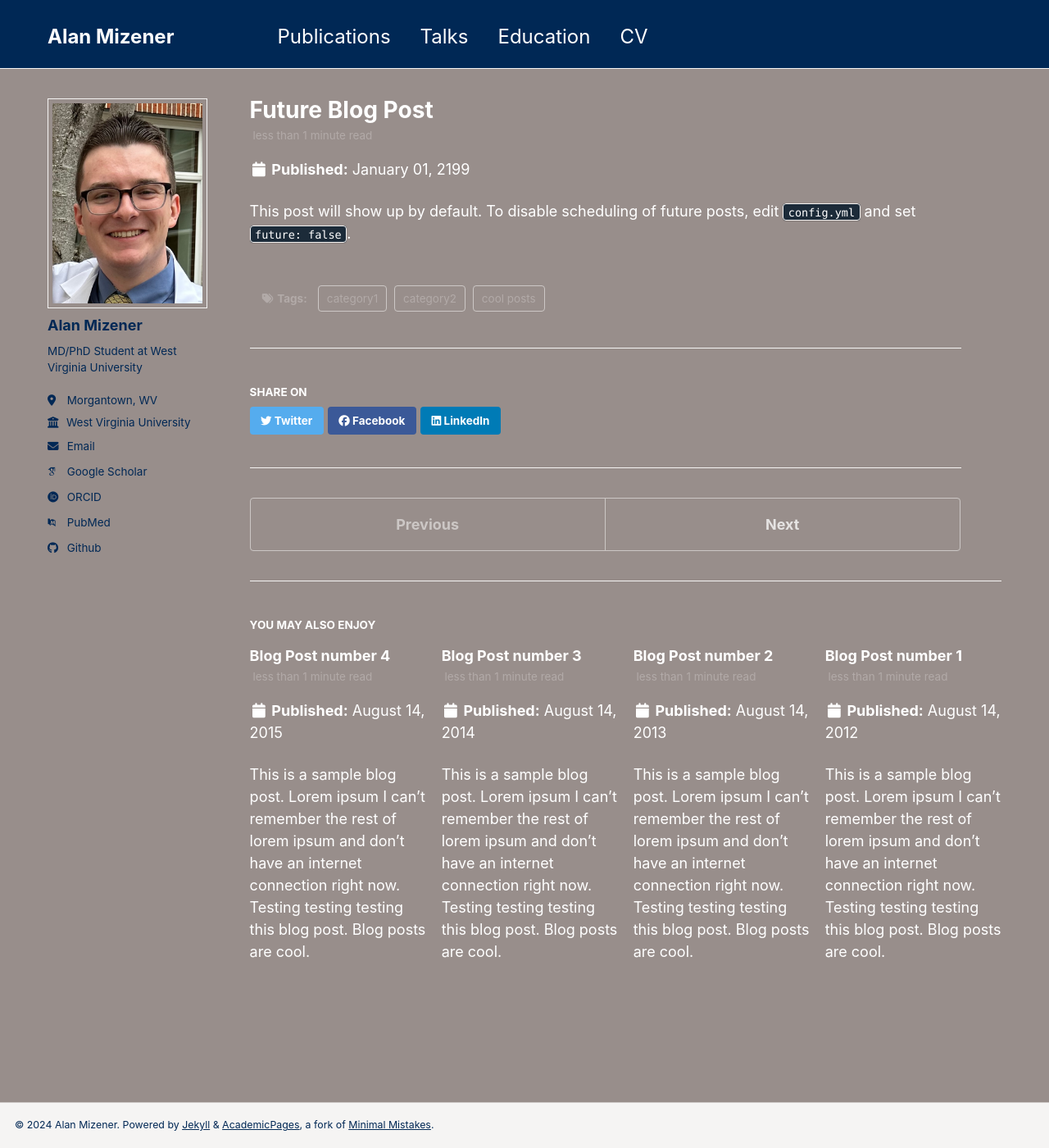
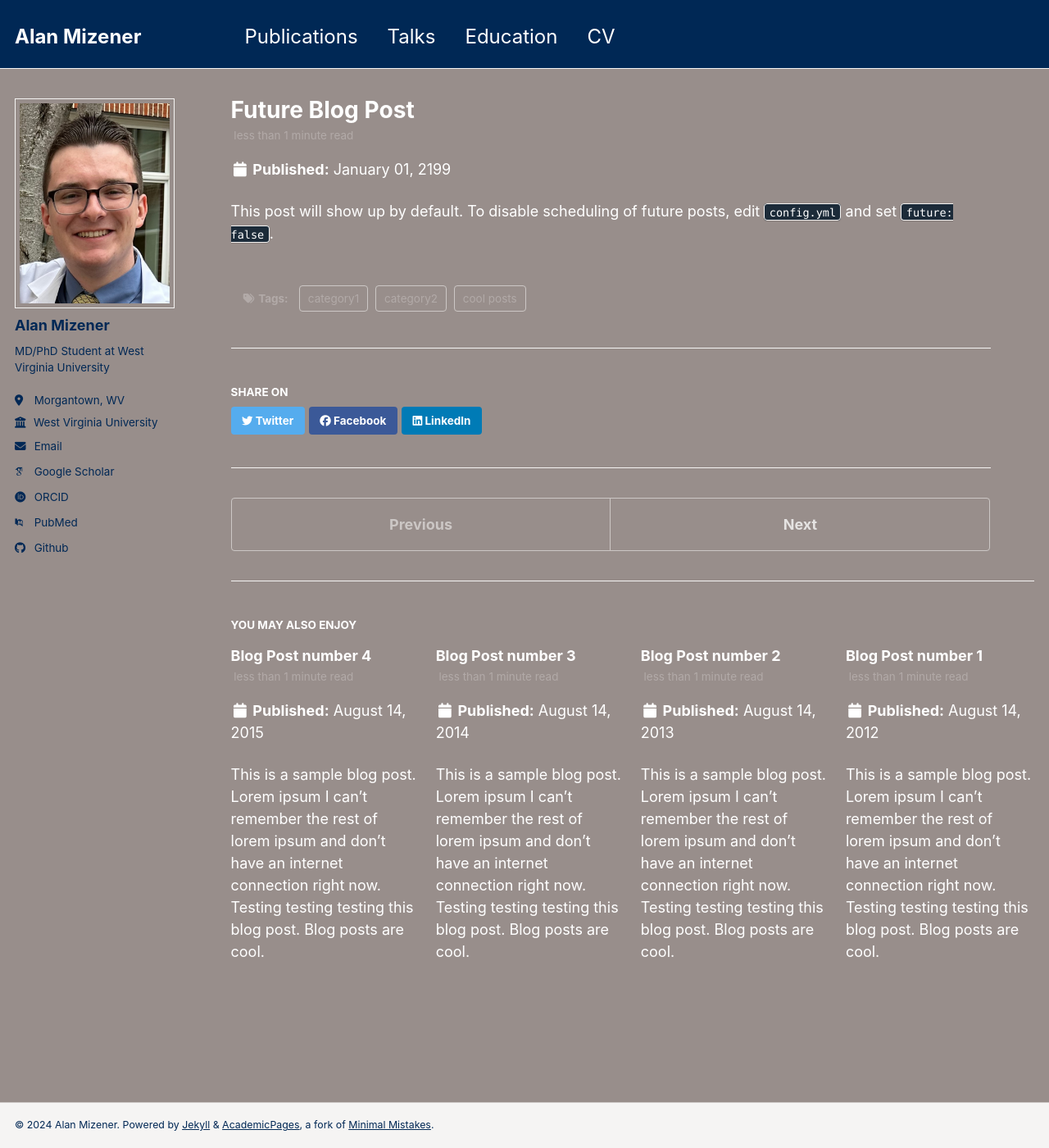
Before and after one commit to admizener/admizener.github.io, a Jekyll site: the page built from _posts/2199-01-01-future-post.md, in a window 1280 px wide and 1400 px high. Shown: the whole window at 82% size. Built offline with Jekyll 4.4.1, drawn with Linux system fonts in a browser that asks for light colours; some web fonts are replaced.

Commit message:
Update _variables.scss

```diff
--- a/_sass/_variables.scss
+++ b/_sass/_variables.scss
@@ -123,11 +123,11 @@ $large                      : 1200px;
 $x-large                    : 1800px;
 */
 
-$small                      : 400px !default;
-$medium                     : 500px !default;
-$medium-wide                : 550px !default;
-$large                      : 1200px !default;
-$x-large                    : 1800px !default;
+$small                      : 600px !default;
+$medium                     : 768px !default;
+$medium-wide                : 900px !default;
+$large                      : 925px !default;
+$x-large                    : 1280px !default;
 
 /*
    Grid
```
